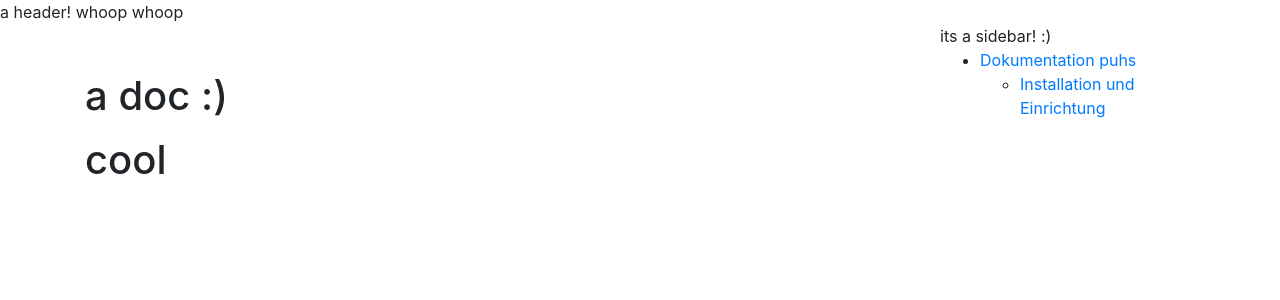
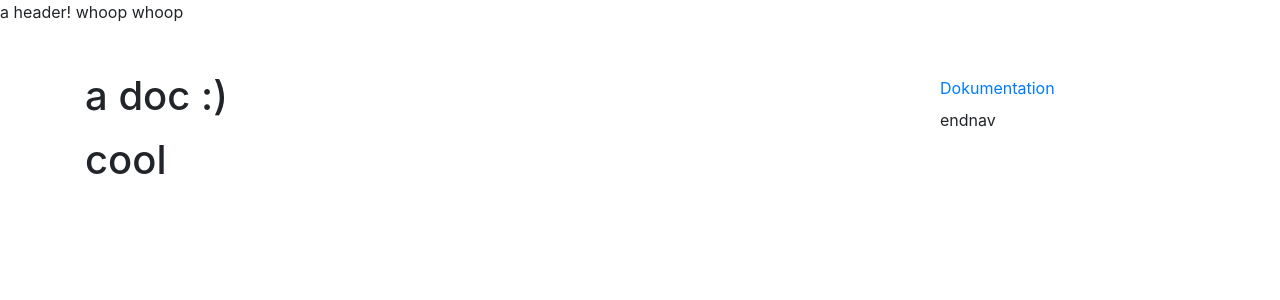
Before and after one commit to Blur-Creative/theme-views, a Jekyll site: the page built from index.md, in a window 1280 px wide. Shown: the top 300 px of the page. Built offline with Jekyll 4.4.1, drawn with Linux system fonts in a browser that asks for light colours.

Commit message:
update nav

```diff
--- a/_data/nav.yml
+++ b/_data/nav.yml
@@ -1,7 +1,3 @@
-tree:
-
 - title: Dokumentation
-  url: index
-  levelOne:
+  pages:
       - title: Installation und Einrichtung
-        url: erste-schritte/install
--- a/_includes/sidebar.html
+++ b/_includes/sidebar.html
@@ -1,4 +1,36 @@
-its a sidebar! :)
+<nav class="docs-sidebar mt-4 pt-4" id="sidemenu">
+    {%- assign page_slug = page.url | split: '/' | last | replace: '.html', ''  -%}
+
+    {%- for group in site.data.nav -%}
+        {%- assign link = group.pages | first -%}
+        {%- assign group_slug = group.title | slugify -%}
+        {%- assign active = nil -%}
+        {%- if page_slug == group_slug -%}
+            {%- assign active = 'active' -%}
+        {%- endif -%}
+
+    <div class="toc-item{% unless active == nil %} {{ active }}{% endunless %} mt-1 mb-2">
+        <a class="toc-link" href="{{ site.baseurl }}/docs/{{ group_slug }}.html">
+            {{ group.title }}
+        </a>
+
+        {% unless active == nil %}
+        <ul class="nav mt-2 ml-3 d-none d-md-block">
+            {%- for doc in group.pages -%}
+                {%- assign doc_slug = doc.title | slugify -%}
+                <li>
+                    <a href="#{{ doc_slug }}">
+                        {{ doc.title }}
+                    </a>
+                </li>
+            {%- endfor -%}
+        </ul>
+        {% endunless %}
+    </div>
+    {%- endfor -%}
+</nav>
+
+endnav
 
 <ul>
    {%- for item in site.data.nav.tree -%}
```
